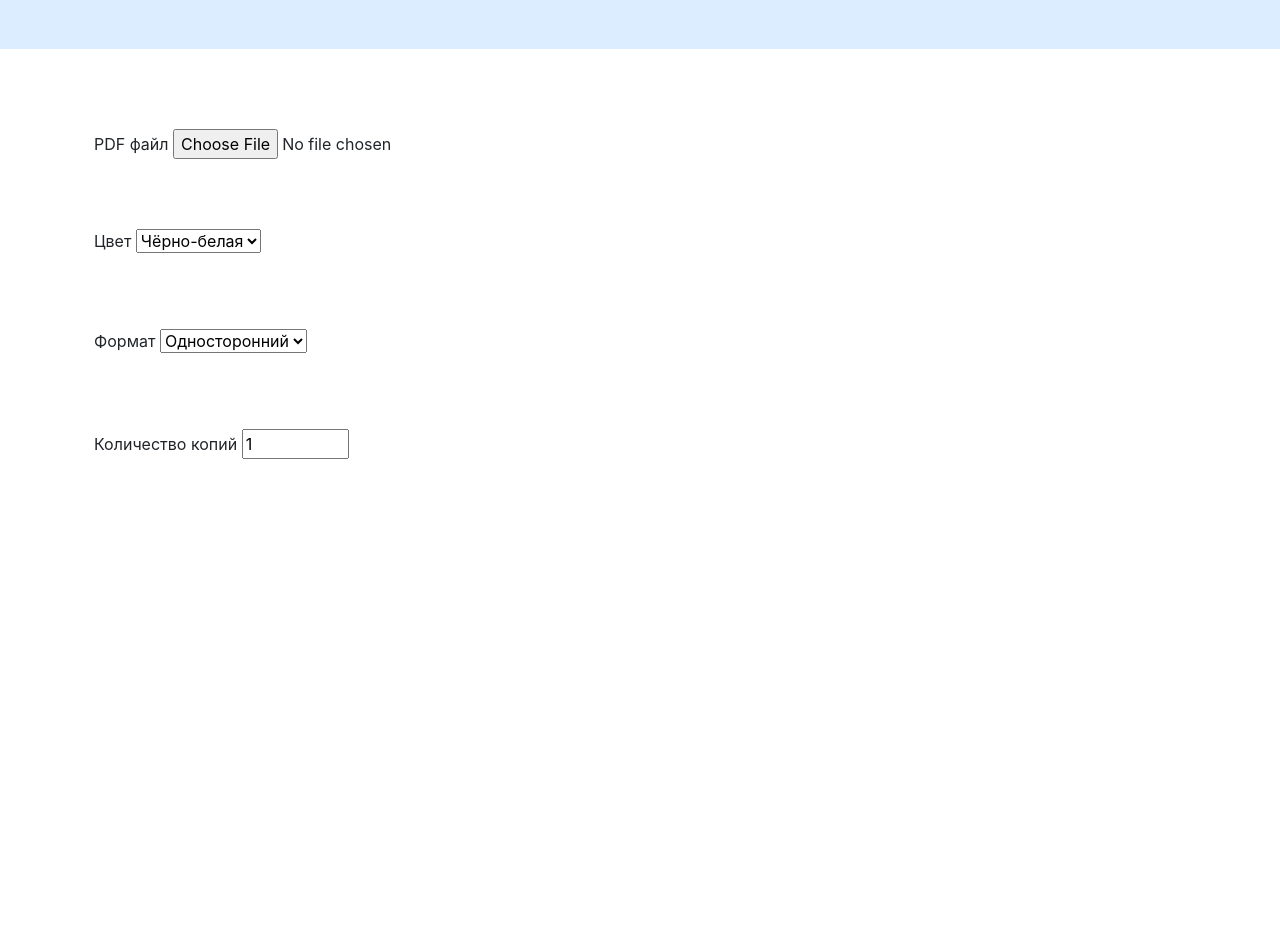
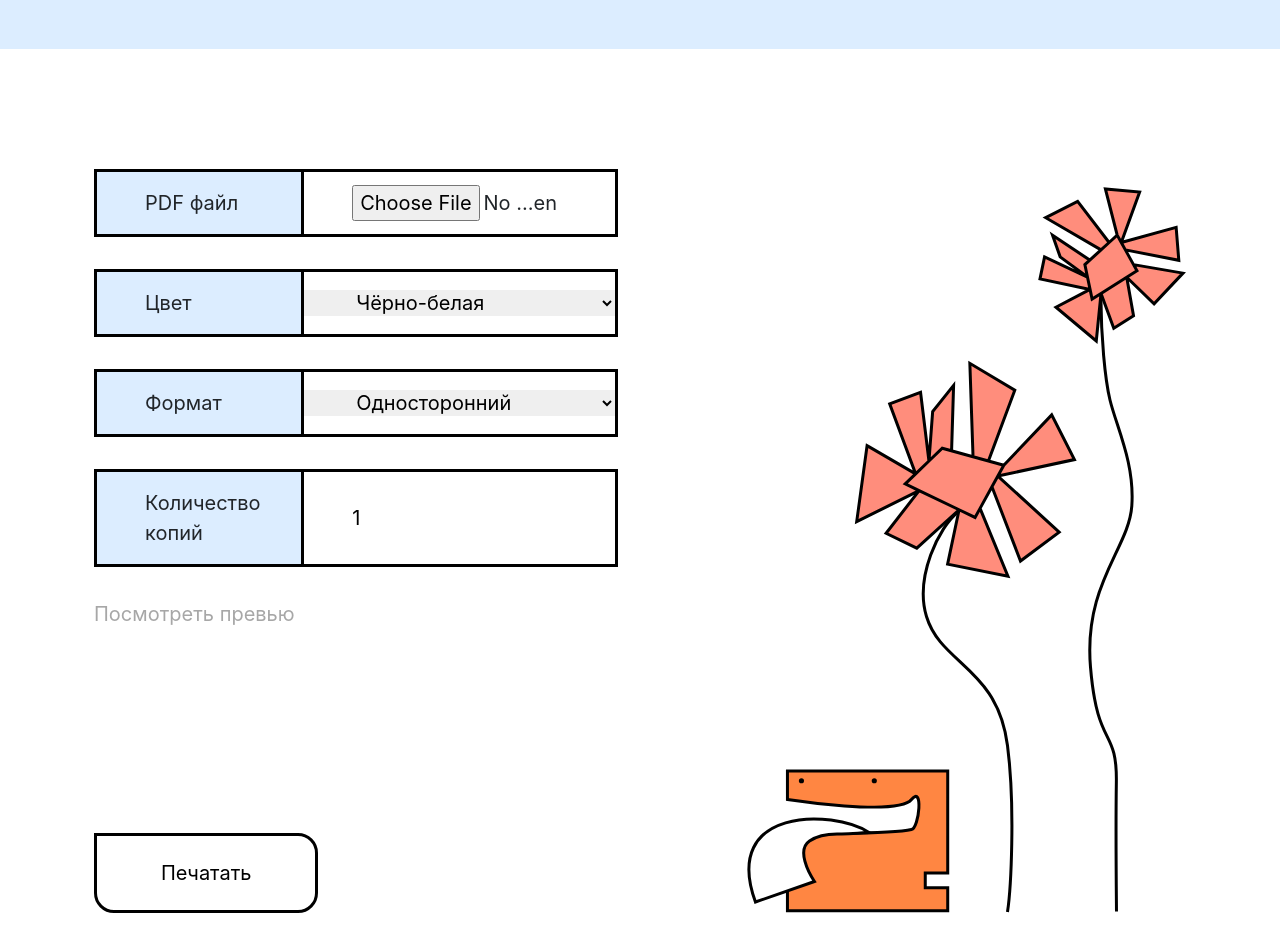
Before and after one commit to Fe0dor/SimplePrintFront, a website: page src/index.html in a window 1280 px wide. Shown: the part 3620-4551 px from the top of the page. Before the commit the page ends 4469 px from the top, so only its background shows below. Drawn offline with nearby package versions, Linux system fonts and the light colour scheme; files that its build step writes are made by us from their sources; files whose address does not match are found by name.

Commit message:
form done

```diff
--- a/src/index.html
+++ b/src/index.html
@@ -251,8 +251,8 @@
             </div>
         </div>
     </footer>
-    <div class="container">
-        <div class="get-file-page">
+    <div class="get-file-page">
+        <div class="container">
             <form action="" class="form">
                 <div class="form__line">
                     <label for="formFile" class="form-label">PDF файл</label>
@@ -276,7 +276,15 @@
                     <label for="numOfCopies">Количество копий</label>
                     <input type="number" id="numOfCopies" value="1" min="1" max="1000">
                 </div>
+                <div>
+                    <a class="form__preview-button" href="#">Посмотреть превью</a>
+                </div>
+                <div class="form__submit">
+                    <button class="button form__button" type="submit">Печатать</button>
+                </div>
             </form>
+            <img class="get-file-page__flower" src="./img/Flowers-form.svg" alt="">
+            <img class="get-file-page__flower-desk" src="./img/Flowers-form-desk.svg" alt="">
         </div>
     </div>
     <script src="js/script.js"></script>
--- a/src/sass/blocks/_button.sass
+++ b/src/sass/blocks/_button.sass
@@ -3,6 +3,7 @@
     border-radius: 0px 20px 20px 20px
     padding: 18px 26px
     color: black
+    border: var(--border)
     &:hover
         background: $light-blue
     &:focus
--- a/src/sass/blocks/_form.sass
+++ b/src/sass/blocks/_form.sass
@@ -1,9 +1,78 @@
 .get-file-page
-    min-height: 100vh
-    display: flex
+    height: 100vh
     // align-items: center
+    &__flower
+        position: absolute
+        bottom: 0
+        right: 1.5rem
+        z-index: -1
+    &__flower-desk
+        display: none
+    & .container
+        min-height: 100%
+        position: relative
+        display: flex
+        padding-top: 15vh
+
 
 .form
-    padding-top: 5rem
+    width: 100%
     &__line
-        height: 100px
+        margin-bottom: 2rem
+        border: var(--border)
+        width: 100%
+        display: flex
+        align-items: center
+        background-color: #fff
+        & label
+            margin: 0
+            background-color: $light-blue
+            padding: 0.5rem 1.5rem
+            width: 40%
+            border-right: var(--border)
+        & :last-child
+            border: none
+            padding: 0 1.5rem
+            width: 60%
+    &__preview-button
+        color: #A7A7A7
+    &__button
+        margin-top: 5rem
+        background-color: #fff
+        padding-left: 4rem
+        padding-right: 4rem
+
+@media (min-width: 768px)
+    .form
+        font-size: 20px
+        &__line
+            & label
+                margin: 0
+                padding: 1rem 3rem
+            & :last-child
+                padding: 0rem 3rem
+
+@media (min-width: 1200px)
+    .get-file-page
+        min-height: 650px
+        &__flower
+            display: none
+        &__flower-desk
+            display: block
+            height: 100%
+            position: relative
+            bottom: -18px
+            margin-left: 10%
+        & .container
+            min-height: 520px
+    .form
+        min-width: 500px
+        position: relative
+        &__button
+            margin-top: 5rem
+            background-color: #fff
+            padding-left: 4rem
+            padding-right: 4rem
+            position: absolute
+            bottom: 0
+            left: 0
--- a/src/sass/blocks/_main-thing.sass
+++ b/src/sass/blocks/_main-thing.sass
@@ -4,8 +4,6 @@
     min-height: 684px
     position: relative
     border-bottom: $main-border
-    &__button
-        border: $main-border-mobile
     .container
         padding-top: $header-height
     &__main-thing
@@ -62,8 +60,6 @@
             font-size: 3.375rem
             max-width: 700px
             margin-top: 3rem
-        &__button
-            border: $main-border
     .pets-container
         &__super-huge
             height: auto
```
Also changed, not shown: dist/css/style.min.css, dist/img/Flowers-form-desk.svg (added), dist/img/Flowers-form.svg (added), dist/index.html, src/img/Flowers-form-desk.svg (added), src/img/Flowers-form.svg (added), 1 other file.
